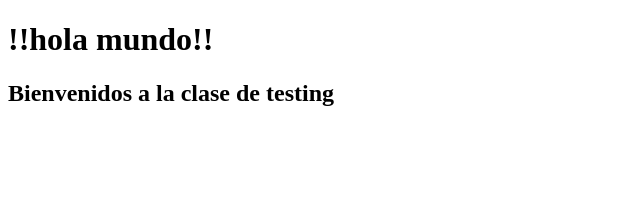
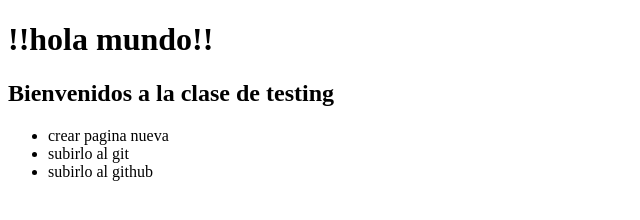
Before and after one commit to matias-89/prueba2github, a plain HTML site: page index.html in a window 1280 px wide. Shown: the whole page, without its empty margins (0-640 px from the left). Drawn offline with Linux system fonts and the light colour scheme.

Commit message:
subiendo lista

```diff
--- a/index.html
+++ b/index.html
@@ -11,6 +11,12 @@
 
 <h2>Bienvenidos a la clase de testing</h2>
 
+<ul>
+    <li>crear pagina nueva</li>
+    <li>subirlo al git</li>
+    <li>subirlo al github</li>
+</ul>
+
 
 
 
```
